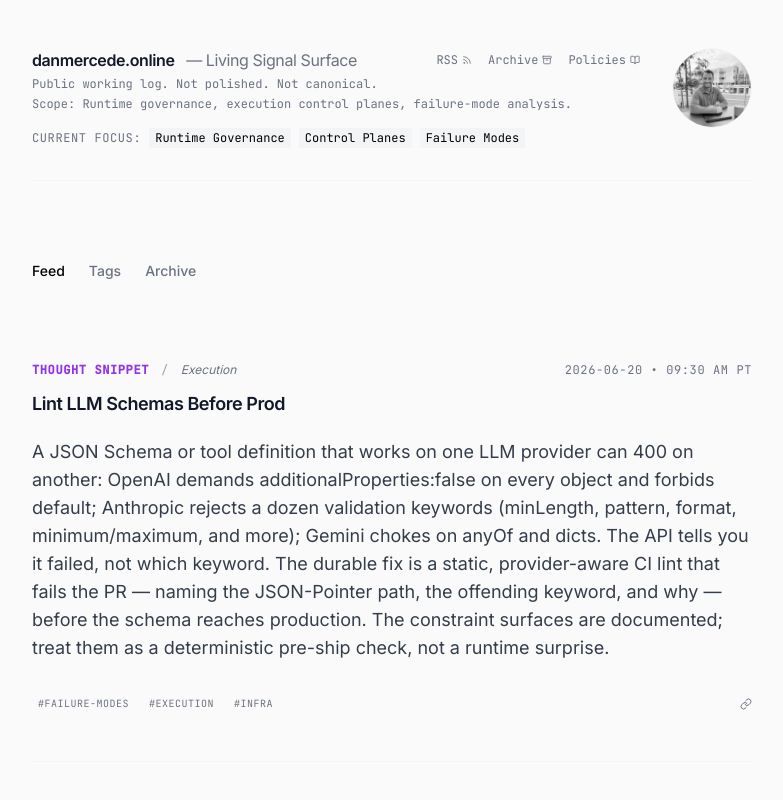
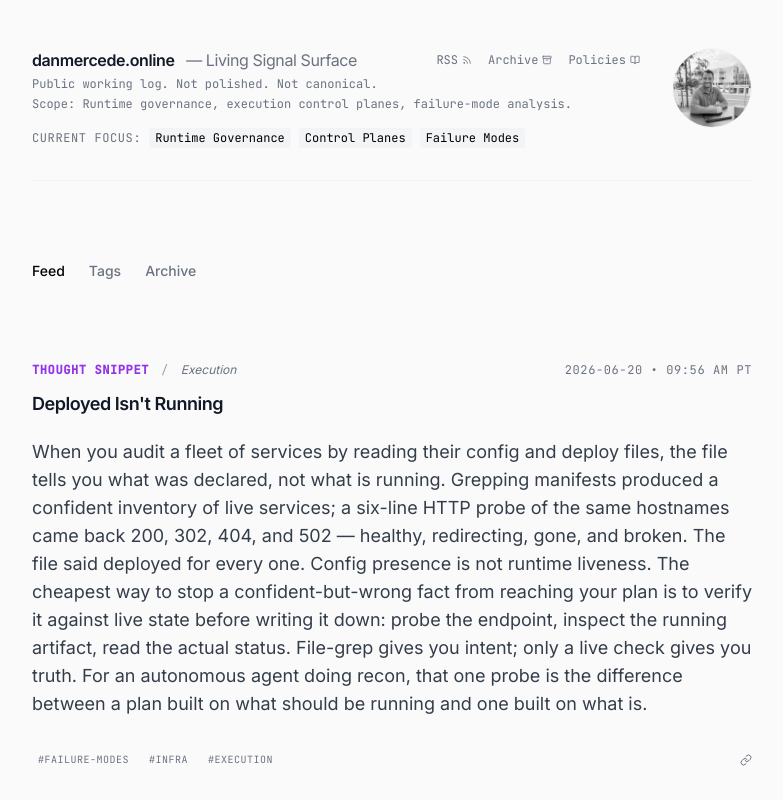
Before and after one commit to OrionArchitekton/danmercede.online, a React (Vite) app: page / in a window 1280 px wide. Shown: the top 800 px of the page, without its empty margins (248-1031 px from the left). Built offline with nearby package versions, Linux system fonts and the light colour scheme.

Commit message:
signal: 2026-06-20-deployed-isnt-running

```diff
--- a/constants.generated.ts
+++ b/constants.generated.ts
@@ -4,6 +4,18 @@
 import { LogEntry, EntryType } from './types';
 
 export const ENTRIES: LogEntry[] = [
+  {
+    id: "2026-06-20-deployed-isnt-running",
+    slug: "2026-06-20-deployed-isnt-running",
+    title: "Deployed Isn't Running",
+    date: "2026-06-20",
+    timestamp: "09:56 AM PT",
+    type: EntryType.ThoughtSnippet,
+    context: "Execution",
+    tags: ["failure-modes","infra","execution"],
+    content: "When you audit a fleet of services by reading their config and deploy files, the file tells you what was declared, not what is running. Grepping manifests produced a confident inventory of live services; a six-line HTTP probe of the same hostnames came back 200, 302, 404, and 502 — healthy, redirecting, gone, and broken. The file said deployed for every one. Config presence is not runtime liveness. The cheapest way to stop a confident-but-wrong fact from reaching your plan is to verify it against live state before writing it down: probe the endpoint, inspect the running artifact, read the actual status. File-grep gives you intent; only a live check gives you truth. For an autonomous agent doing recon, that one probe is the difference between a plan built on what should be running and one built on what is.",
+  }
+,
   {
     id: "2026-06-20-lint-llm-schemas-before-prod",
     slug: "2026-06-20-lint-llm-schemas-before-prod",
```
Also changed, not shown: inbox/2026-06-20-deployed-isnt-running.md (added, +9 -0 lines), public/posts.json (+8 -2 lines), 1 other file (tests, documents, lock files or other folders).
